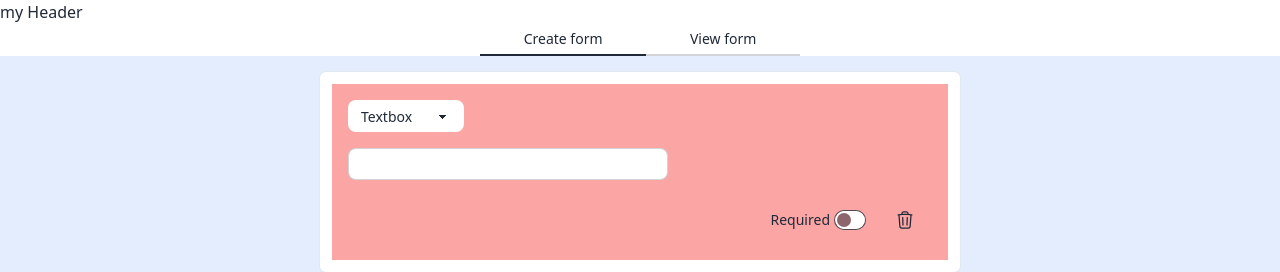
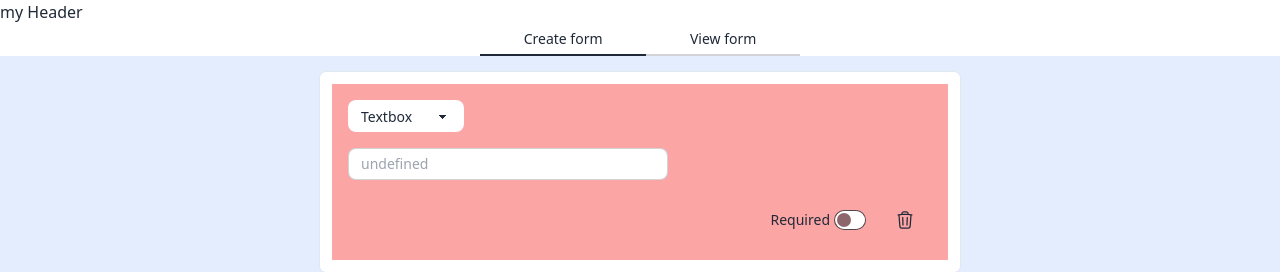
Before and after one commit to dgschel/EasySurvey, an Angular app: page /home in a window 1280 px wide. Both pictures are taken after a click on the button 344 px from the left and 144 px from the top of the page. Shown: the top 272 px of the page. Built offline with nearby package versions, Linux system fonts and the light colour scheme.

Commit message:
add placeholder and if case at the top

```diff
--- a/src/app/shared/feature/form-control-input/form-control-input.component.html
+++ b/src/app/shared/feature/form-control-input/form-control-input.component.html
@@ -1,12 +1,12 @@
+@if (control) {
 <label class="form-control w-full max-w-xs">
-  @if (control) {
-  <input type="text" [formControl]="control" class="input input-bordered input-sm"
+  <input type="text" [formControl]="control" [placeholder]="placeholder()" class="input input-bordered input-sm"
     [ngClass]="{'input-error': isFormControlValid}" />
-  }
 
   @if (isFormControlValid) {
-  @for (message of validationErrors; track $index) {
-  <app-form-control-error [message]="message" />
-  }
+    @for (message of validationErrors; track $index) {
+    <app-form-control-error [message]="message" />
+    }
   }
 </label>
+}
--- a/src/app/shared/feature/form-control-input/form-control-input.component.ts
+++ b/src/app/shared/feature/form-control-input/form-control-input.component.ts
@@ -19,6 +19,7 @@ import { SurveyFormControl } from '../../model/survey-form-control';
 export class FormControlInputComponent implements OnInit {
   parentContainer = inject(ControlContainer);
   controlKeyName = input<string>();
+  placeholder = input<string>();
   validatorsFn = input<ValidatorFn[]>();
   surveyFormControl: SurveyFormControl | undefined;
 
```
